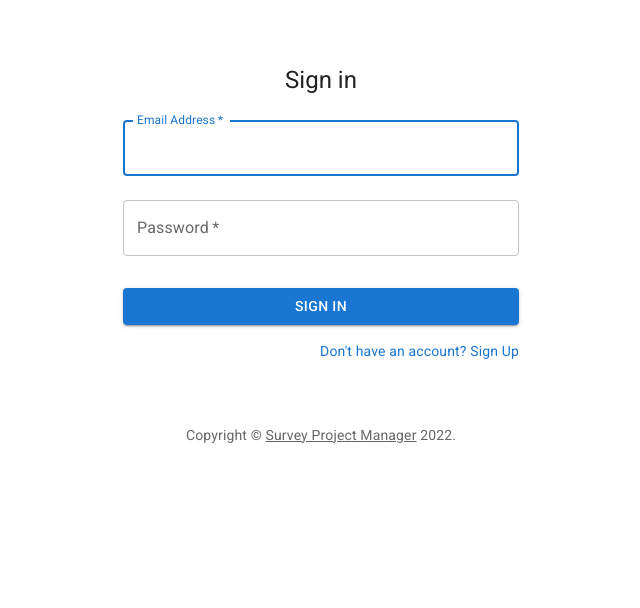
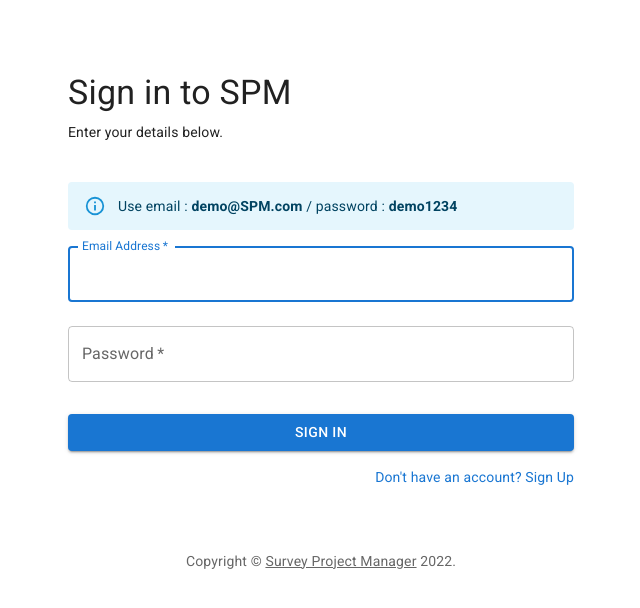
Before and after one commit to Kartanovicius/sermo-projects, a React (Create React App) app: page /sign-in in a window 1280 px wide. Shown: the top 608 px of the page, without its empty margins (319-959 px from the left). Built offline with nearby package versions, Linux system fonts and the light colour scheme; no server answers.

Commit message:
Improved design

```diff
--- a/src/pages/Signin.tsx
+++ b/src/pages/Signin.tsx
@@ -11,7 +11,8 @@ import {
   TextField,
   Grid,
   Box,
-  Container
+  Container,
+  Alert
 } from '@mui/material';
 import { createTheme, ThemeProvider } from '@mui/material/styles';
 // Components
@@ -70,7 +71,7 @@ export default function SignIn() {
 
   return (
     <ThemeProvider theme={theme}>
-      <Container component="main" maxWidth="xs">
+      <Container component="main" maxWidth="sm">
         <CssBaseline />
         <Box
           sx={{
@@ -80,10 +81,18 @@ export default function SignIn() {
             alignItems: 'center',
           }}
         >
-          <Typography component="h1" variant="h5">
-            Sign in
-          </Typography>
           <Box component="form" onSubmit={handleSubmit} noValidate sx={{ mt: 1 }}>
+            <Box sx={{marginBottom: '40px'}}>
+              <Typography component="h1" variant="h4" align='left' sx={{width: '100%', marginBottom: '8px'}}>
+                Sign in to SPM
+              </Typography>
+              <Typography variant="body2" align='left' sx={{width: '100%'}}>
+                Enter your details below.
+              </Typography>
+            </Box>
+
+            <Alert severity="info">Use email : <b>demo@SPM.com</b> / password : <b>demo1234</b></Alert>
+
             <TextField
               margin="normal"
               required
--- a/src/pages/Signup.tsx
+++ b/src/pages/Signup.tsx
@@ -11,7 +11,7 @@ import {
   TextField,
   Grid,
   Box,
-  Container
+  Container,
 } from '@mui/material';
 import { createTheme, ThemeProvider } from '@mui/material/styles';
 //Components
@@ -31,7 +31,6 @@ export default function SignUp() {
   const emailRef = useRef<HTMLInputElement>();
   const passwordRef = useRef<HTMLInputElement>();
   const passwordConfirmRef = useRef<HTMLInputElement>();
-  const termsCheckboxRef = useRef<HTMLInputElement>();
 
   const [firstnameErrorStatus, setfirstnameErrorStatus] = useState<alertInterface>({'status': false, 'message': ''})
   const [lastnameErrorStatus, setlastnameErrorStatus] = useState<alertInterface>({'status': false, 'message': ''})
@@ -50,7 +49,6 @@ export default function SignUp() {
     const emailVal: string | undefined = emailRef.current?.value;
     const passwordVal: string | undefined = passwordRef.current?.value;
     const passwordConfirmVal: string | undefined = passwordConfirmRef.current?.value;
-    const termsCheckboxVal: boolean | undefined = termsCheckboxRef.current?.checked;
 
     try {
       // Check if all inputs filled
@@ -110,7 +108,7 @@ export default function SignUp() {
 
   return (
     <ThemeProvider theme={theme}>
-      <Container component="main" maxWidth="xs">
+      <Container component="main" maxWidth="sm">
         <CssBaseline />
         <Box
           sx={{
@@ -120,10 +118,16 @@ export default function SignUp() {
             alignItems: 'center',
           }}
         >
-          <Typography component="h1" variant="h5">
-            Sign up
-          </Typography>
           <Box component="form" noValidate onSubmit={handleSubmit} sx={{ mt: 3 }}>
+            <Box sx={{marginBottom: '40px'}}>
+              <Typography component="h1" variant="h4" align='left' sx={{width: '100%', marginBottom: '8px'}}>
+                Get started absolutely free.
+              </Typography>
+              <Typography variant="body2" align='left' sx={{width: '100%'}}>
+                Free forever. No credit card needed.
+              </Typography>
+            </Box>
+
             <Grid container spacing={2}>
               <Grid item xs={12} sm={6}>
                 <TextField
```
